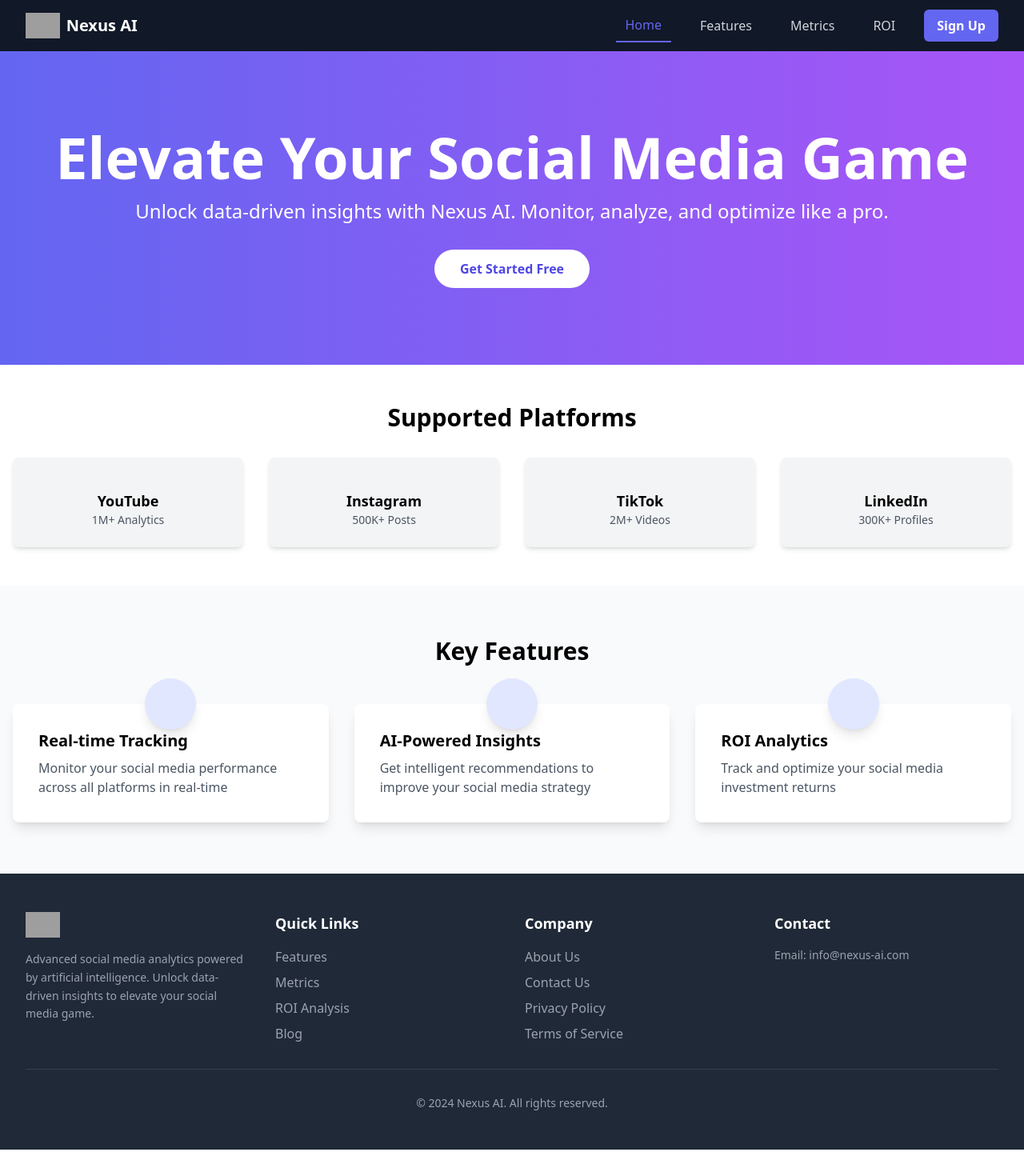
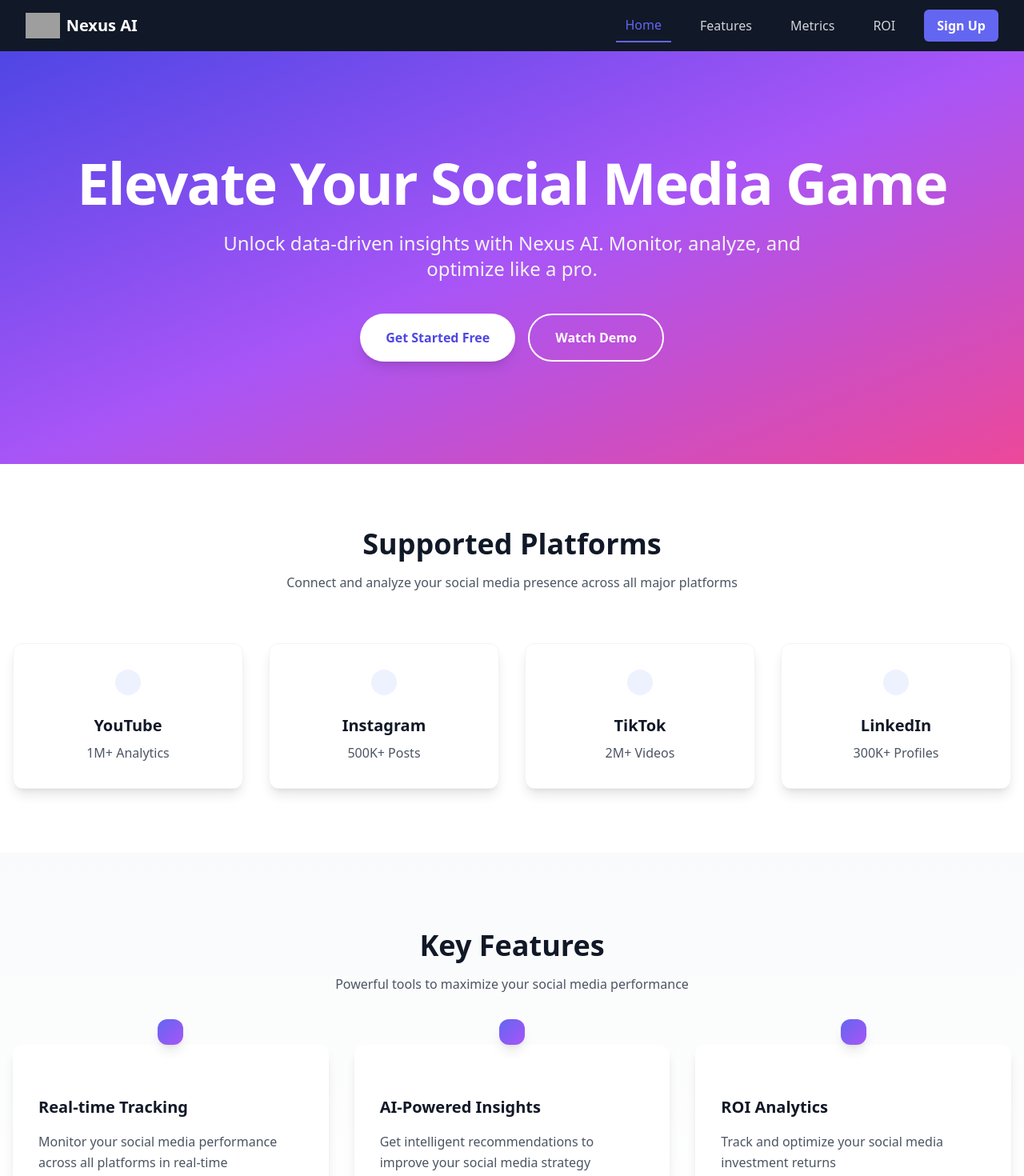
Before and after one commit to mathfrancisco/nexus, an Angular app in the folder nexus-front/: page / in a window 1280 px wide. Shown: the top 1470 px of the page at 80% size. Before the commit the page ends 1437 px from the top, so only its background shows below. Built offline with nearby package versions, Linux system fonts and the light colour scheme; grey boxes are pictures that could not be loaded.

Commit message:
Update home.component.html

```diff
--- a/nexus-front/src/app/features/home/home.component.html
+++ b/nexus-front/src/app/features/home/home.component.html
@@ -1,49 +1,80 @@
 <!-- features/home/home.component.html -->
-<main>
+<main class="overflow-hidden">
+    <!-- Hero Section -->
+    <section class="relative bg-gradient-to-br from-indigo-600 via-purple-500 to-pink-500 py-32 text-white">
+        <!-- Background Pattern -->
+        <div class="absolute inset-0 bg-grid-pattern opacity-10"></div>
 
-  <!-- Hero Section -->
-  <section class="bg-gradient-to-r from-indigo-500 to-purple-500 py-24 text-white">
-    <div class="container mx-auto px-4 text-center">
-      <h1 class="text-5xl md:text-7xl font-extrabold mb-4">
+        <div class="container mx-auto px-4 text-center relative z-10">
+            <h1 class="text-5xl md:text-7xl font-extrabold mb-6 tracking-tight animate-fade-in">
                 Elevate Your Social Media Game
             </h1>
-      <p class="text-xl md:text-2xl mb-8">
+            <p class="text-xl md:text-2xl mb-10 text-gray-100 max-w-3xl mx-auto leading-relaxed">
                 Unlock data-driven insights with Nexus AI. Monitor, analyze, and optimize like a pro.
             </p>
-      <button class="bg-white text-indigo-600 hover:bg-indigo-700 hover:text-white px-8 py-3 rounded-full font-semibold transition duration-300">
+            <div class="flex justify-center gap-4">
+                <button class="bg-white text-indigo-600 hover:bg-indigo-50 px-8 py-4 rounded-full font-bold transition-all duration-300 transform hover:scale-105 shadow-lg">
                     Get Started Free
                 </button>
+                <button class="border-2 border-white text-white hover:bg-white/10 px-8 py-4 rounded-full font-bold transition-all duration-300">
+                    Watch Demo
+                </button>
+            </div>
         </div>
     </section>
 
+    <!-- Platforms Section -->
+    <section class="py-20 bg-white">
+        <div class="container mx-auto px-4">
+            <div class="text-center mb-16">
+                <h2 class="text-4xl font-bold text-gray-900 mb-4">Supported Platforms</h2>
+                <p class="text-gray-600 max-w-2xl mx-auto">Connect and analyze your social media presence across all major platforms</p>
+            </div>
 
-  <!-- Platforms Section -->
-  <section class="py-12 bg-white">
-    <div class="container mx-auto px-4">
-      <h2 class="text-3xl font-bold text-center mb-8">Supported Platforms</h2>
-      <div class="grid grid-cols-1 sm:grid-cols-2 md:grid-cols-4 gap-8">
-        <div *ngFor="let platform of platforms()" class="bg-gray-100 p-6 rounded-lg shadow-md hover:bg-gray-200 transition duration-300 text-center flex flex-col items-center justify-center">
-          <i [class]="'text-5xl mb-4 text-indigo-500 ' + platform.icon"></i>
-          <h3 class="text-lg font-semibold">{{ platform.name }}</h3>
-          <p class="text-gray-600 text-sm">{{ platform.metrics }}</p>
+            <div class="grid grid-cols-1 sm:grid-cols-2 lg:grid-cols-4 gap-8">
+                <div *ngFor="let platform of platforms()"
+                     class="bg-white p-8 rounded-xl shadow-lg hover:shadow-2xl transition-all duration-300 transform hover:-translate-y-1 border border-gray-100">
+                    <div class="flex flex-col items-center">
+                        <div class="mb-6 p-4 rounded-full bg-indigo-50">
+                            <i [class]="'text-5xl text-indigo-500 ' + platform.icon"></i>
+                        </div>
+                        <h3 class="text-xl font-bold text-gray-900 mb-2">{{ platform.name }}</h3>
+                        <p class="text-gray-600">{{ platform.metrics }}</p>
+                    </div>
                 </div>
             </div>
         </div>
     </section>
 
     <!-- Features Preview -->
-  <section class="py-16 bg-gray-50">
+    <section class="py-24 bg-gradient-to-b from-gray-50 to-white">
         <div class="container mx-auto px-4">
-      <h2 class="text-3xl font-bold text-center mb-12">Key Features</h2>
+            <div class="text-center mb-16">
+                <h2 class="text-4xl font-bold text-gray-900 mb-4">Key Features</h2>
+                <p class="text-gray-600 max-w-2xl mx-auto">Powerful tools to maximize your social media performance</p>
+            </div>
+
             <div class="grid grid-cols-1 md:grid-cols-3 gap-8">
-        <div *ngFor="let feature of features()" class="bg-white p-8 rounded-lg shadow-lg hover:shadow-xl transition duration-300 relative">
-          <div class="mx-auto mb-6 rounded-full bg-indigo-100 p-4 w-16 h-16 flex items-center justify-center absolute -top-8 left-1/2 transform -translate-x-1/2 shadow-lg"> <i [class]="'text-3xl text-indigo-500 ' + feature.icon"></i>
+                <div *ngFor="let feature of features()"
+                     class="bg-white p-8 pt-16 rounded-xl shadow-lg hover:shadow-2xl transition-all duration-300 relative group">
+                    <div class="absolute -top-8 left-1/2 transform -translate-x-1/2 bg-gradient-to-br from-indigo-500 to-purple-500 p-4 rounded-xl shadow-lg group-hover:scale-110 transition-transform duration-300">
+                        <i [class]="'text-3xl text-white ' + feature.icon"></i>
                     </div>
-          <h3 class="text-xl font-semibold mb-2">{{ feature.title }}</h3>
-          <p class="text-gray-600">{{ feature.description }}</p>
+                    <h3 class="text-xl font-bold text-gray-900 mb-4">{{ feature.title }}</h3>
+                    <p class="text-gray-600 leading-relaxed">{{ feature.description }}</p>
                 </div>
             </div>
         </div>
     </section>
 
+    <!-- Call to Action -->
+    <section class="py-20 bg-indigo-600 text-white">
+        <div class="container mx-auto px-4 text-center">
+            <h2 class="text-3xl md:text-4xl font-bold mb-6">Ready to Transform Your Social Media Strategy?</h2>
+            <p class="text-xl text-indigo-100 mb-8 max-w-2xl mx-auto">Join thousands of businesses already using Nexus AI to optimize their social media presence</p>
+            <button class="bg-white text-indigo-600 hover:bg-indigo-50 px-8 py-4 rounded-full font-bold transition-all duration-300 transform hover:scale-105 shadow-lg">
+                Start Your Free Trial
+            </button>
+        </div>
+    </section>
 </main>
```
Lines whose indentation alone changed are shown as unchanged.
